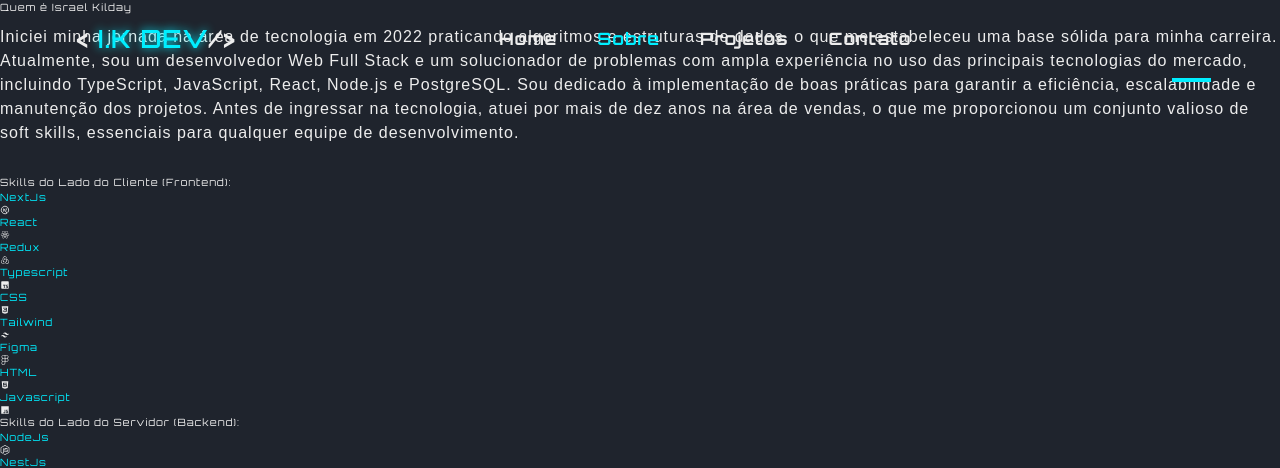
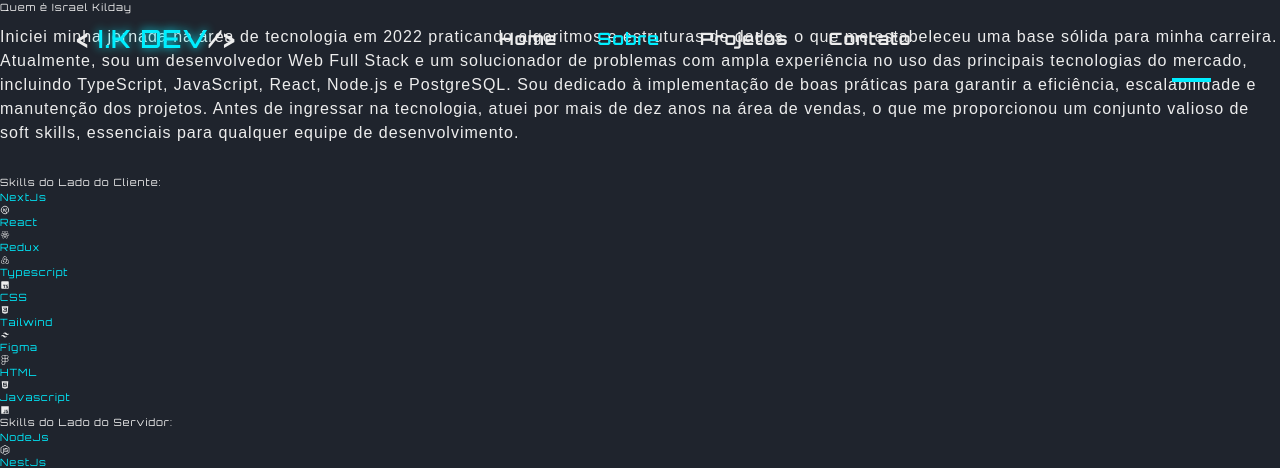
Before and after one commit to Israelkilday/portfolio, a React (Vite) app: page /about in a window 1280 px wide. Shown: the top 468 px of the page. Built offline with nearby package versions, Linux system fonts and the light colour scheme; some icons are missing.

Commit message:
feat: update h3 in cards

```diff
--- a/src/pages/About/About.tsx
+++ b/src/pages/About/About.tsx
@@ -98,7 +98,7 @@
           <div className="mb-16 inline-flex items-center justify-center rounded-xl border-[1px] border-solid border-white/10 bg-[linear-gradient(110deg,#1f242d,45%,#2a3a4a,55%,#1f242d)] bg-[length:400%_100%] bg-[position:50%_50%] px-7 pb-11 pt-10 text-sm transition-colors lg:min-w-[500px]">
             <div>
               <h3 className="mb-7 border-solid bg-gradient-to-b from-[#0ef] to-white bg-clip-text text-3xl font-semibold text-transparent">
-                Skills do Lado do Cliente (Frontend):
+                Skills do Lado do Cliente:
               </h3>
 
               <motion.div
@@ -124,7 +124,7 @@
               </motion.div>
 
               <h3 className="mb-7 mt-10 border-solid bg-gradient-to-b from-[#0ef] to-white bg-clip-text text-3xl font-semibold text-transparent">
-                Skills do Lado do Servidor (Backend):
+                Skills do Lado do Servidor:
               </h3>
 
               <motion.div
```
